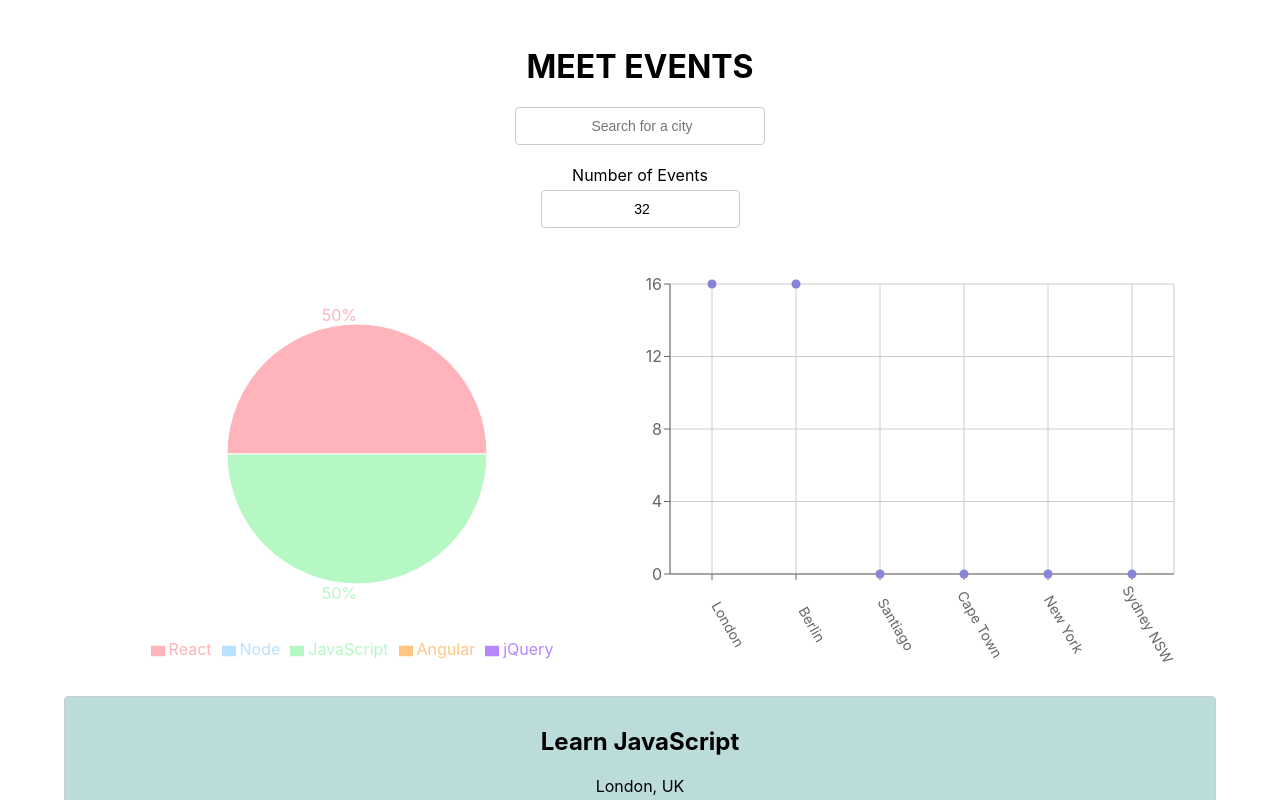
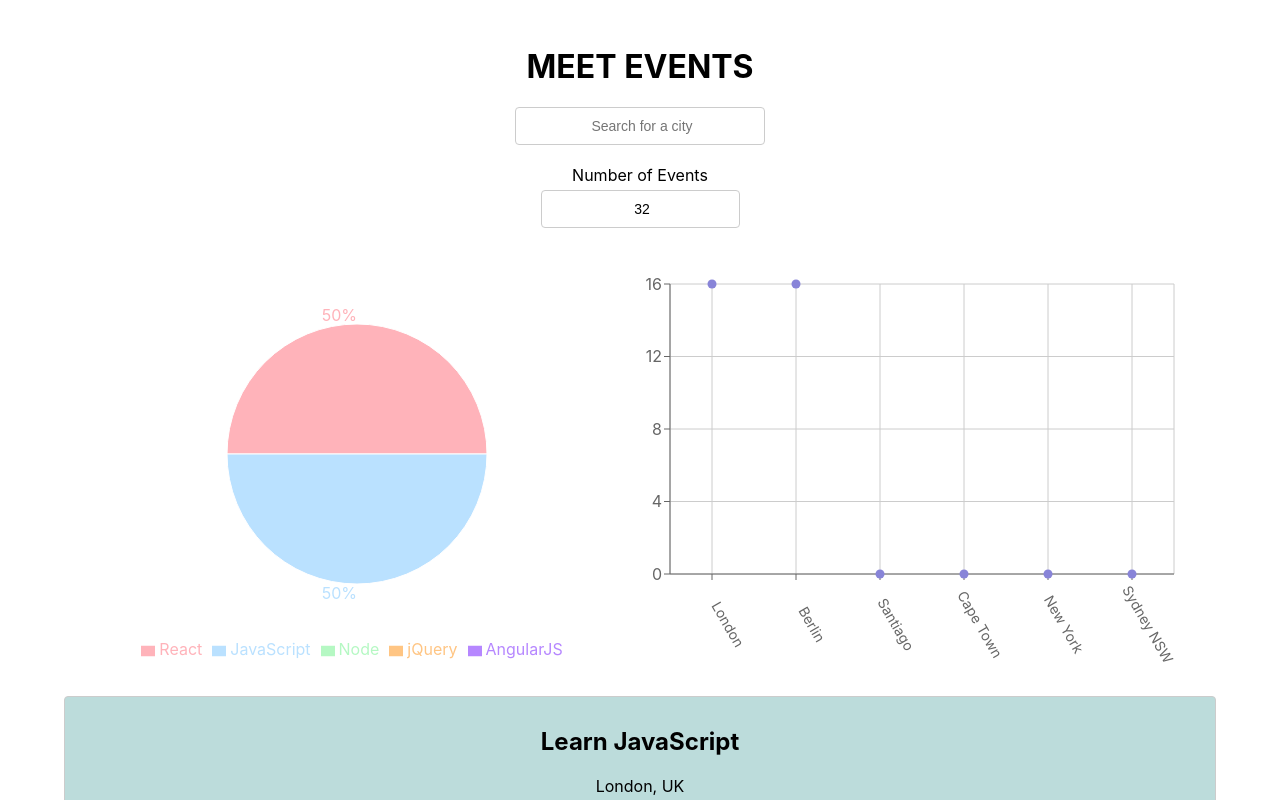
Before and after one commit to TK1893/meet, a React (Create React App) app: page / in a window 1280 px wide. Shown: the top 800 px of the page. Built offline with nearby package versions, Linux system fonts and the light colour scheme; what atatus-spa would draw is missing.

Commit message:
Update Meet App Ex.4-10

```diff
--- a/src/components/EventGenresChart.js
+++ b/src/components/EventGenresChart.js
@@ -6,7 +6,7 @@ import { ResponsiveContainer, PieChart, Pie, Legend, Cell } from 'recharts';
 
 function EventGenresChart({ events }) {
   const [data, setData] = useState([]);
-  const genres = ['React', 'Node', 'JavaScript', 'Angular', 'jQuery'];
+  const genres = ['React', 'JavaScript', 'Node', 'jQuery', 'AngularJS'];
   const colors = ['#ffb3ba', '#bae1ff', '#b5f8c3', '#ffc583', '#B687FF'];
 
   useEffect(() => {
```
